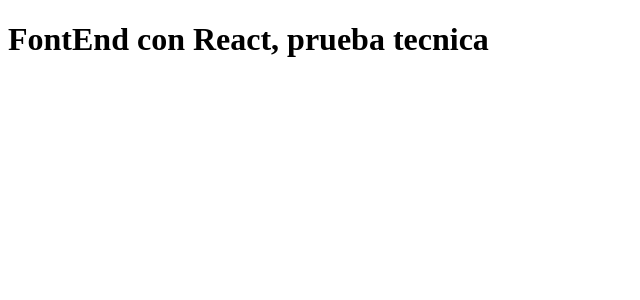
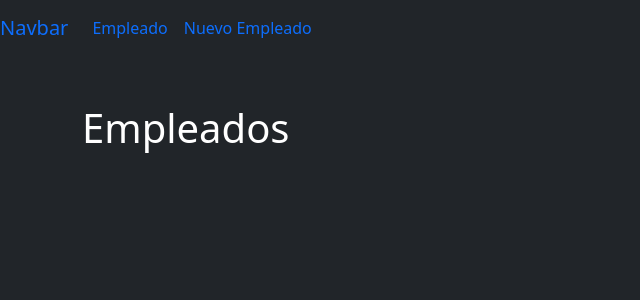
Before and after one commit to josealbertomartinezvi/employee-app, a React (Create React App) app in the folder client/: page / in a window 1280 px wide. Shown: the top 300 px of the page, without its empty margins (0-640 px from the left). Built offline with nearby package versions, Linux system fonts and the light colour scheme.

Commit message:
enrutamiento y creacion de componentes iniciales

```diff
--- a/client/package.json
+++ b/client/package.json
@@ -8,6 +8,7 @@
     "@testing-library/user-event": "13.5.0",
     "react": "17.0.2",
     "react-dom": "17.0.2",
+    "react-router-dom": "^6.2.2",
     "react-scripts": "5.0.0",
     "typescript": "4.5.5",
     "web-vitals": "2.1.4"
--- a/client/public/index.html
+++ b/client/public/index.html
@@ -24,9 +24,10 @@
       work correctly both with client-side routing and a non-root public URL.
       Learn how to configure a non-root public URL by running `npm run build`.
     -->
-    <title>React App</title>
+    <title>Prueba Tecnica</title>
+    <link href="https://cdn.jsdelivr.net/npm/bootstrap@5.1.3/dist/css/bootstrap.min.css" rel="stylesheet" integrity="sha384-1BmE4kWBq78iYhFldvKuhfTAU6auU8tT94WrHftjDbrCEXSU1oBoqyl2QvZ6jIW3" crossorigin="anonymous">
   </head>
-  <body>
+  <body class="bg-dark text-white">
     <noscript>You need to enable JavaScript to run this app.</noscript>
     <div id="root"></div>
     <!--
@@ -39,5 +40,8 @@
       To begin the development, run `npm start` or `yarn start`.
       To create a production bundle, use `npm run build` or `yarn build`.
     -->
+    <script src="https://code.jquery.com/jquery-3.2.1.slim.min.js" integrity="sha384-KJ3o2DKtIkvYIK3UENzmM7KCkRr/rE9/Qpg6aAZGJwFDMVNA/GpGFF93hXpG5KkN" crossorigin="anonymous"></script>
+    <script src="https://cdn.jsdelivr.net/npm/popper.js@1.12.9/dist/umd/popper.min.js" integrity="sha384-ApNbgh9B+Y1QKtv3Rn7W3mgPxhU9K/ScQsAP7hUibX39j7fakFPskvXusvfa0b4Q" crossorigin="anonymous"></script>
+    <script src="https://cdn.jsdelivr.net/npm/bootstrap@4.0.0/dist/js/bootstrap.min.js" integrity="sha384-JZR6Spejh4U02d8jOt6vLEHfe/JQGiRRSQQxSfFWpi1MquVdAyjUar5+76PVCmYl" crossorigin="anonymous"></script>
   </body>
 </html>
--- a/client/src/App.tsx
+++ b/client/src/App.tsx
@@ -1,10 +1,24 @@
+import { BrowserRouter, Route, Routes } from 'react-router-dom';
+import Navegacion from './components/navegacion';
+import Empleados from './views/empleados';
+import NuevoEmpleado from './views/nuevoEmpleado';
+import PaginaNoEncontrada from './views/paginaNoEncontrada';
 
-const App = () => {
-  return (
-    <>
-      <h1>FontEnd con React, prueba tecnica </h1>
-    </>
-  );
-}
+const App = () => (
+  <BrowserRouter>
+
+    <Navegacion />
+
+    <div className="container mt-5">
+      <Routes>
+        <Route path="/" element={ <Empleados /> } />
+        <Route path="/empleado/nuevo" element={ <NuevoEmpleado /> } />
+        <Route path="*" element={ <PaginaNoEncontrada /> } />
+      </Routes>
+    </div>
+
+  </BrowserRouter>
+);
+
 
 export default App;
--- /dev/null
+++ b/client/src/components/navegacion/config.ts
@@ -0,0 +1,15 @@
+type Config = Array<{
+    title: string;
+    path: string;
+}>;
+
+export const links: Config = [
+    {
+      title: 'Empleado',
+      path: '/',
+    },
+    {
+      title: 'Nuevo Empleado',
+      path: '/empleado/nuevo',
+    },
+];
--- /dev/null
+++ b/client/src/components/navegacion/index.tsx
@@ -0,0 +1,22 @@
+import { NavLink } from 'react-router-dom';
+import { links } from './config';
+
+const Navegacion = () => (
+    <nav className="navbar navbar-expand-lg text-white  bg-dark">
+        <NavLink className={'navbar-brand'} to='/'>Navbar</NavLink>
+        <button className="navbar-toggler" type="button" data-toggle="collapse" data-target="#navbarNav" aria-controls="navbarNav" aria-expanded="false">
+            <span className="navbar-toggler-icon"></span>
+        </button>
+        <div className="collapse navbar-collapse" id="navbarNav">
+            <ul className="navbar-nav">
+                {links.map((link, index) => (
+                    <li className="nav-item" key={index}>
+                        <NavLink className={ 'nav-link' } to={link.path}>{ link.title }</NavLink>
+                    </li>
+                ))}
+            </ul>
+        </div>
+    </nav>
+);
+
+export default Navegacion;
--- /dev/null
+++ b/client/src/views/empleados/index.tsx
@@ -0,0 +1,8 @@
+
+const Empleados = () => {
+  return (
+    <h1>Empleados</h1>
+  )
+}
+
+export default Empleados;
--- /dev/null
+++ b/client/src/views/nuevoEmpleado/index.tsx
@@ -0,0 +1,8 @@
+
+const NuevoEmpleado = () => {
+  return (
+    <h1>Nuevo Empleado</h1>
+  )
+}
+
+export default NuevoEmpleado;
--- /dev/null
+++ b/client/src/views/paginaNoEncontrada/index.tsx
@@ -0,0 +1,8 @@
+
+const PaginaNoEncontrada = () => {
+  return (
+    <h1>Pagina No Encontrada</h1>
+  )
+}
+
+export default PaginaNoEncontrada;
```
Also changed, not shown: 1 other file (tests, documents, lock files or other folders).
